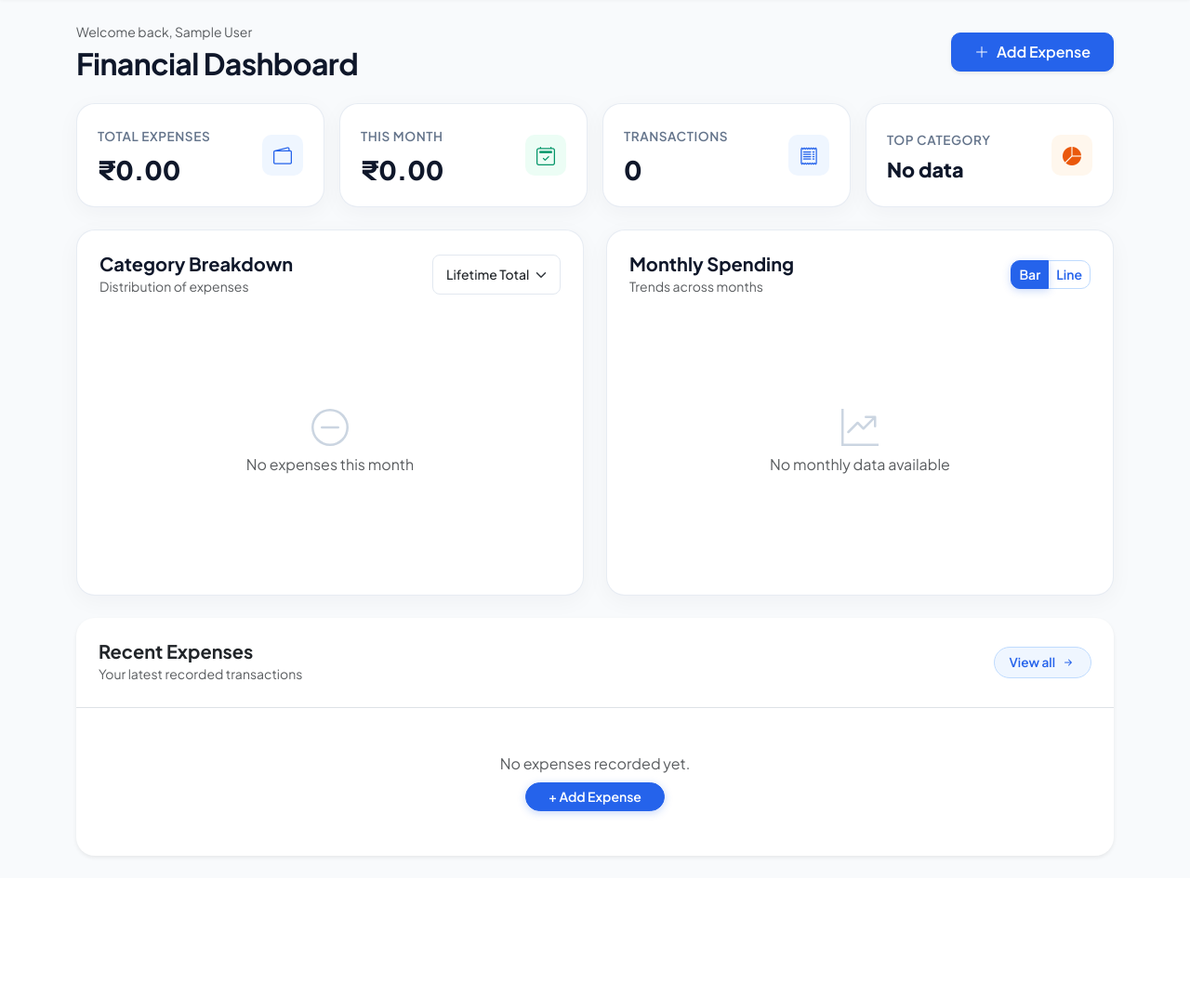
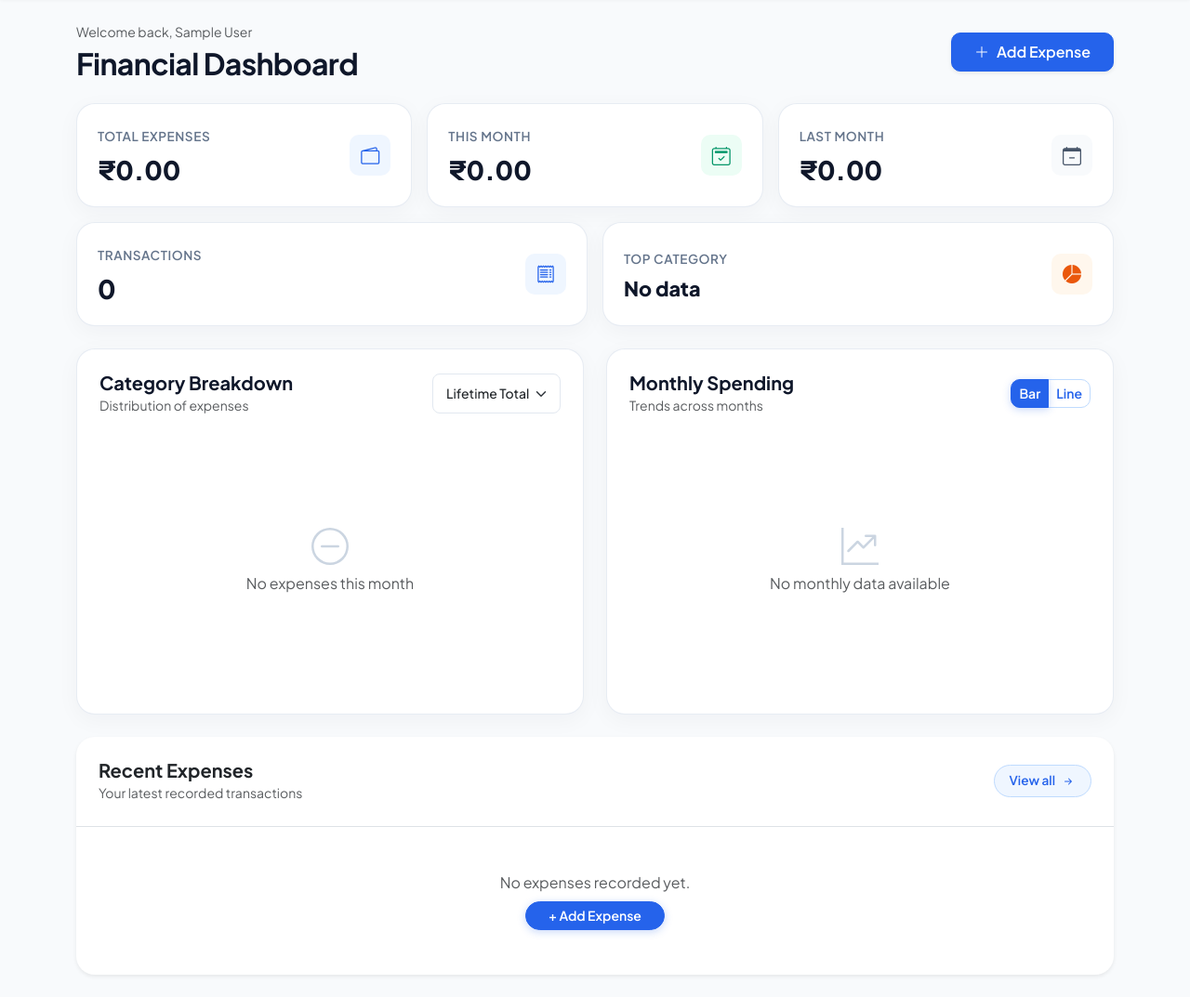
Before and after one commit to DEWASHISH-019/Expense-Tracker-live, a Flask app: page /dashboard in a window 1280 px wide. Shown: the part 61-1134 px from the top of the page at 93% size. Before the commit the page ends 985 px from the top, so only its background shows below. Run offline with Flask 3, Linux system fonts and the light colour scheme; the visitor is signed in with stand-in values (Sample User, id 1); data that the repository does not hold is empty; some libraries are stand-ins or nearby versions.

Commit message:
Refactor dashboard layout and add Last Month card
Updated column layout for dashboard cards and added a new card for 'Last Month' expenses.

```diff
--- a/templates/dashboard.html
+++ b/templates/dashboard.html
@@ -28,7 +28,8 @@
 </div>
 
 <div class="row g-3 mb-4">
-    <div class="col-md-3">
+    <!-- Top Row: 3 Cards -->
+    <div class="col-md-4">
         <div class="stat-card d-flex align-items-center justify-content-between">
             <div>
                 <span>Total Expenses</span>
@@ -39,7 +40,7 @@
             </div>
         </div>
     </div>
-    <div class="col-md-3">
+    <div class="col-md-4">
         <div class="stat-card d-flex align-items-center justify-content-between">
             <div>
                 <span>This Month</span>
@@ -50,7 +51,20 @@
             </div>
         </div>
     </div>
-    <div class="col-md-3">
+    <div class="col-md-4">
+        <div class="stat-card d-flex align-items-center justify-content-between">
+            <div>
+                <span>Last Month</span>
+                <h3>₹{{ "%.2f"|format(last_month_total) }}</h3>
+            </div>
+            <div class="expense-icon-badge" style="background: #f8fafc; color: #475569; width: 44px; height: 44px; font-size: 20px;">
+                <i class="bi bi-calendar-minus"></i>
+            </div>
+        </div>
+    </div>
+
+    <!-- Bottom Row: 2 Cards -->
+    <div class="col-md-6">
         <div class="stat-card d-flex align-items-center justify-content-between">
             <div>
                 <span>Transactions</span>
@@ -61,7 +75,7 @@
             </div>
         </div>
     </div>
-    <div class="col-md-3">
+    <div class="col-md-6">
         <div class="stat-card d-flex align-items-center justify-content-between">
             <div>
                 <span>Top Category</span>
@@ -75,7 +89,7 @@
 </div>
 
 <div class="row g-4">
-        <!-- Category Breakdown Pie Chart -->
+    <!-- Category Breakdown Pie Chart -->
     <div class="col-lg-6">
         <div class="chart-card p-4">
             <div class="d-flex justify-content-between align-items-center mb-3">
```
